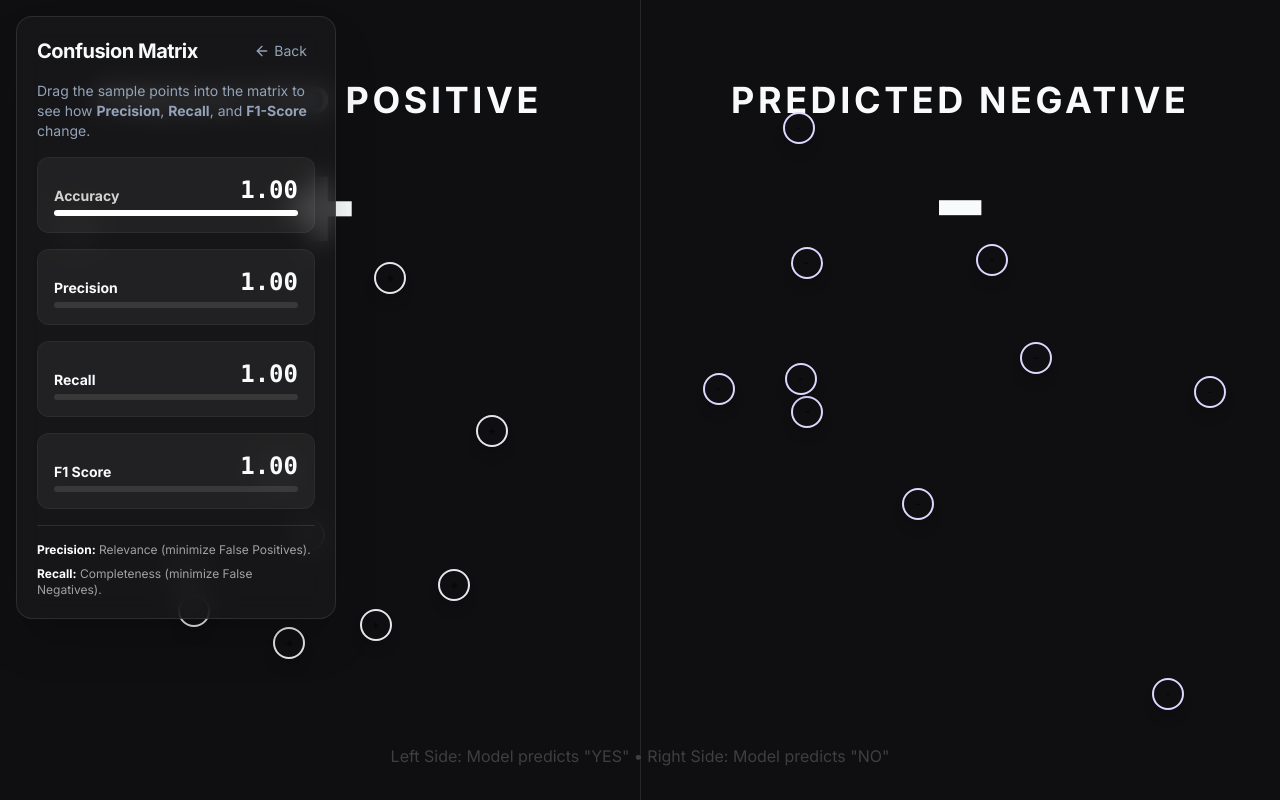
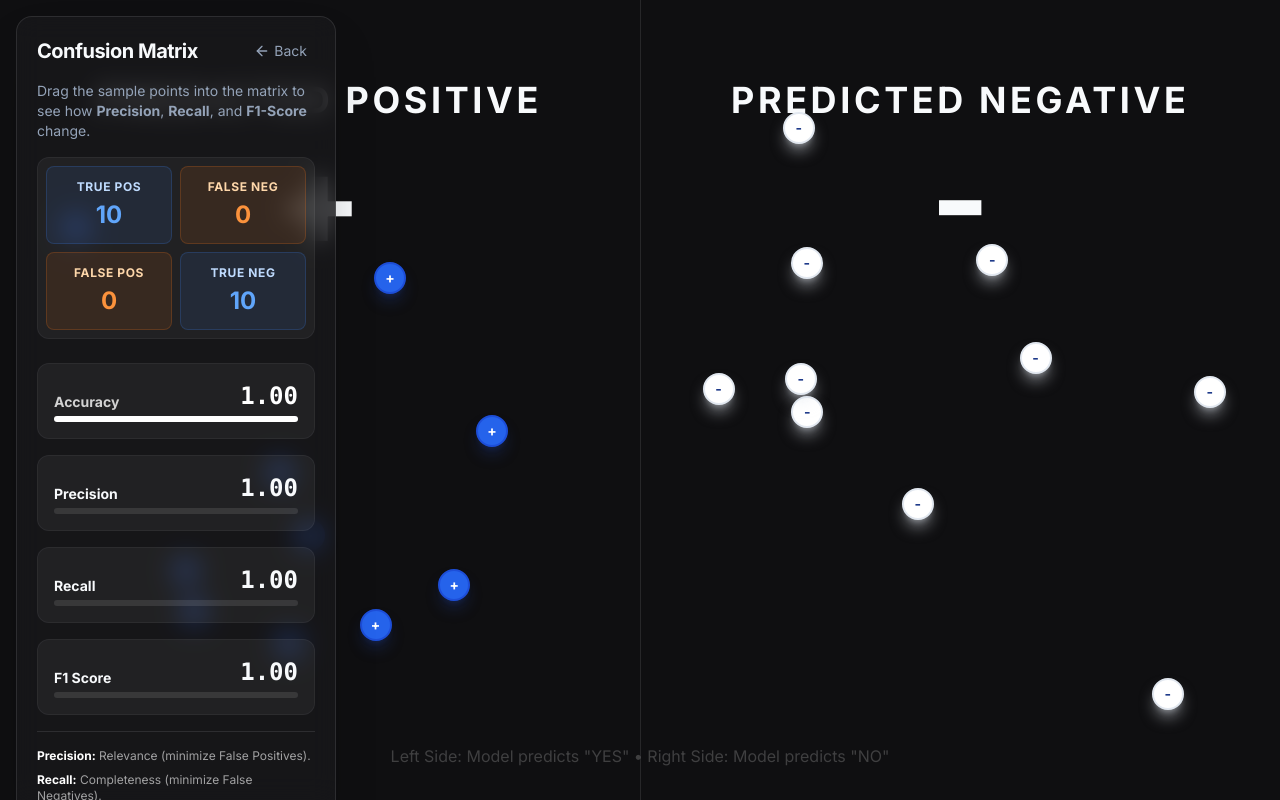
Before and after one commit to Neliott/ISD-Playground, a Vue app: page /confusion-matrix in a window 1280 px wide. Built offline with nearby package versions, Linux system fonts and the light colour scheme.

Commit message:
feat: Display 2x2 confusion matrix counts and update draggable dot colors, text size, and cursor feedback.

```diff
--- a/src/experiences/confusion-matrix/components/DraggableMatrix.vue
+++ b/src/experiences/confusion-matrix/components/DraggableMatrix.vue
@@ -104,7 +104,7 @@ onUnmounted(() => {
 </script>
 
 <template>
-  <div ref="containerRef" class="w-full h-full relative overflow-hidden bg-background">
+  <div ref="containerRef" class="w-full h-full relative overflow-hidden bg-background" :class="{ 'cursor-grabbing select-none': draggingId }">
 
      <!-- Zone Split Visuals -->
      <div class="absolute inset-0 flex pointer-events-none">
@@ -125,11 +125,11 @@ onUnmounted(() => {
         v-for="dot in dots"
         :key="dot.id"
         class="absolute w-8 h-8 rounded-full shadow-lg border-2 cursor-grab active:cursor-grabbing hover:scale-110 flex items-center justify-center z-10 transition-transform duration-75 ease-out"
-        :class="dot.type === 'positive' ? 'bg-success border-success-200 shadow-success/40' : 'bg-accent border-accent-200 shadow-accent/40'"
+        :class="dot.type === 'positive' ? 'bg-blue-600 border-blue-700 shadow-blue-900/40 text-white' : 'bg-white border-slate-200 shadow-slate-200/50 text-blue-900'"
         :style="{ left: `${dot.x}px`, top: `${dot.y}px`, transform: 'translate(-50%, -50%)' }"
         @mousedown.stop="startDrag(dot, $event)"
       >
-        <span class="text-xs font-bold text-black/50 pointer-events-none select-none">
+        <span class="text-sm font-black pointer-events-none select-none">
           {{ dot.type === 'positive' ? '+' : '-' }}
         </span>
       </div>
--- a/src/experiences/confusion-matrix/components/MetricsPanel.vue
+++ b/src/experiences/confusion-matrix/components/MetricsPanel.vue
@@ -40,6 +40,33 @@ const f1 = computed(() => {
 
 <template>
   <div class="space-y-4">
+    <!-- 2x2 Matrix Grid -->
+    <div class="grid grid-cols-2 gap-2 mb-6 p-2 bg-white/5 data-[state=open]:animate-in fade-in zoom-in-95 rounded-xl border border-white/5">
+
+        <!-- TP -->
+        <div class="bg-blue-500/10 border border-blue-500/20 p-3 rounded-lg flex flex-col items-center justify-center">
+            <span class="text-xs text-blue-200 uppercase font-bold tracking-wider mb-1">True Pos</span>
+            <span class="text-2xl font-black text-blue-400">{{ stats.tp }}</span>
+        </div>
+
+        <!-- FN -->
+        <div class="bg-orange-500/10 border border-orange-500/20 p-3 rounded-lg flex flex-col items-center justify-center">
+            <span class="text-xs text-orange-200 uppercase font-bold tracking-wider mb-1">False Neg</span>
+            <span class="text-2xl font-black text-orange-400">{{ stats.fn }}</span>
+        </div>
+
+        <!-- FP -->
+         <div class="bg-orange-500/10 border border-orange-500/20 p-3 rounded-lg flex flex-col items-center justify-center">
+            <span class="text-xs text-orange-200 uppercase font-bold tracking-wider mb-1">False Pos</span>
+            <span class="text-2xl font-black text-orange-400">{{ stats.fp }}</span>
+        </div>
+
+        <!-- TN -->
+        <div class="bg-blue-500/10 border border-blue-500/20 p-3 rounded-lg flex flex-col items-center justify-center">
+             <span class="text-xs text-blue-200 uppercase font-bold tracking-wider mb-1">True Neg</span>
+            <span class="text-2xl font-black text-blue-400">{{ stats.tn }}</span>
+        </div>
+    </div>
     <div class="p-4 bg-white/5 rounded-xl border border-white/5 hover:bg-white/10 transition-colors group">
       <div class="flex justify-between items-end mb-1">
         <span class="text-sm font-bold text-white/80">Accuracy</span>
```
